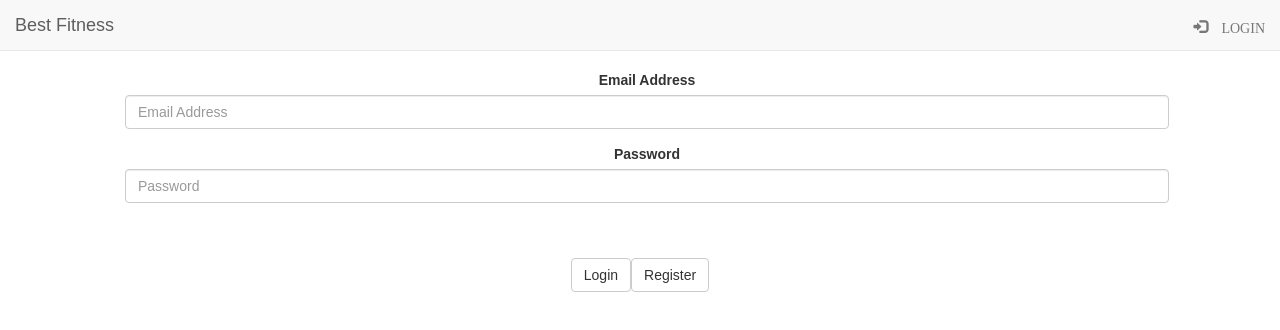
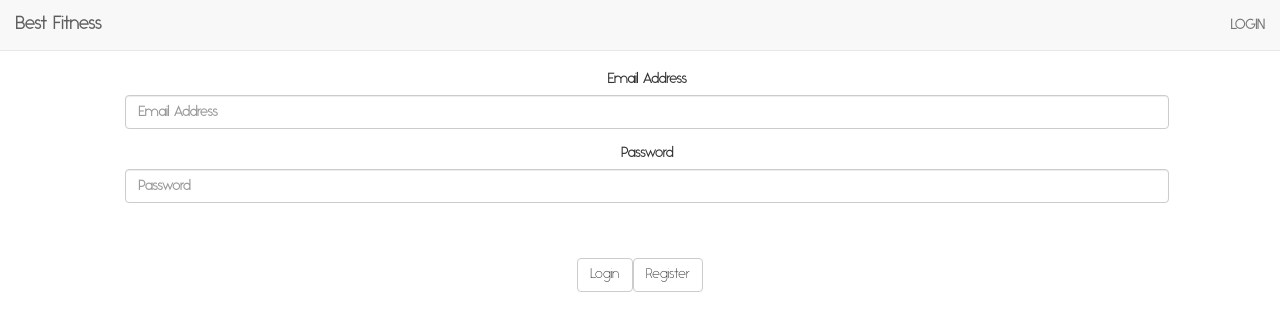
Before and after one commit to msrashid/best-fitness, a React (Create React App) app in the folder best-fitness/client/: page /login in a window 1280 px wide. Shown: the top 330 px of the page. Built offline with nearby package versions, Linux system fonts and the light colour scheme; no server answers.

Commit message:
new font

```diff
--- a/best-fitness/client/src/components/appointment.js
+++ b/best-fitness/client/src/components/appointment.js
@@ -15,7 +15,7 @@ class Day extends React.Component{
     return (
       <div className="display">
         <button
-          className="bigButton"
+          className="bigButton newfont"
           type="button"
           onClick={() => this.props.setDate(this.props.date.database)}>
           {this.props.date.display}
@@ -68,7 +68,11 @@ class Time extends React.Component {
   render() {
     return (
       <div className="display">
-        <button className="bigButton" type="button" onClick={this.handleSubmit}>{this.props.time.format("hA")}</button>
+        <button className="bigButton newfont"
+        type="button"
+        onClick={this.handleSubmit}>
+        {this.props.time.format("hA")}
+        </button>
       </div>
     )
   };
@@ -126,7 +130,7 @@ class Appointment extends React.Component{
         let oneDay = todaysDate.add(1, 'days');
         list.push({
           database: oneDay.format("YYYY-MM-DD"),
-          display: oneDay.format("ddd MM Do")
+          display: oneDay.format("ddd MMM Do")
         });
       }
       console.log(list)
@@ -166,8 +170,8 @@ class Appointment extends React.Component{
       <div className = "container">
         <br/>
         <br/>
-        <div className="row text-center">
-          <h2>{heading}</h2>
+        <div className="row text-center appointment">
+          <h2 className="appointment">{heading}</h2>
         </div>
         <div className="displayout">
           {Elems}
--- a/best-fitness/client/src/components/loggedInNavbar.js
+++ b/best-fitness/client/src/components/loggedInNavbar.js
@@ -1,6 +1,8 @@
 import React from 'react';
 import ReactDom from 'react-dom';
 import { Switch, Route, Link } from 'react-router-dom';
+import './style.css'
+
 
 
 class loggedInNavbar extends React.Component {
@@ -16,7 +18,7 @@ class loggedInNavbar extends React.Component {
       <div>
         <nav className="navbar navbar-default navbar-fixed-top">
           <div className="container-fluid">
-            <Link className="navbar-brand" to="/">Best Fitness</Link>
+            <Link className="navbar-brand newfont" to="/">Best Fitness</Link>
             <div className="collapse navbar-collapse">
               <ul className="nav navbar-nav">
                 <li className="nav-item">
--- a/best-fitness/client/src/components/login.js
+++ b/best-fitness/client/src/components/login.js
@@ -77,7 +77,7 @@ export default class Login extends React.Component{
 
 		return(
 			<div>
-				<form className="text-center" onSubmit={this.handleSubmit}>
+				<form className="text-center newfont" onSubmit={this.handleSubmit}>
         			<div className="row control-group text-center">
                 <br/>
                 <p className="text-center red-text">{this.state.errorMessage}</p>
--- a/best-fitness/client/src/components/myappointments.js
+++ b/best-fitness/client/src/components/myappointments.js
@@ -44,9 +44,9 @@ class MyAppointments extends React.Component {
   	})
   	return(
   		<div>
-  		<h3 className="text-center">Appointments</h3>
+  		<h3 className="text-center newfont">Appointments</h3>
   		<br/>
-  		<table className="text-center">
+  		<table className="text-center newfont">
   			<tr>
   				<th>Date</th>
   				<th>Time</th>
--- a/best-fitness/client/src/components/navbar.js
+++ b/best-fitness/client/src/components/navbar.js
@@ -16,7 +16,7 @@ class Navbar extends React.Component {
 			<div>
 				<nav className="navbar navbar-default navbar-fixed-top">
 					<div className="container-fluid">
-						<Link className="navbar-brand" to="/">Best Fitness</Link>
+						<Link className="navbar-brand newfont" to="/">Best Fitness</Link>
 						<div className="collapse navbar-collapse">
 							<ul className="nav navbar-nav navbar-right">
 								<li className="nav-item">
@@ -34,11 +34,11 @@ class Navbar extends React.Component {
 			<div>
 				<nav className="navbar navbar-default navbar-fixed-top">
 					<div className="container-fluid">
-						<Link className="navbar-brand" to="/">Best Fitness</Link>
+						<Link className="navbar-brand newfont" to="/">Best Fitness</Link>
 						<div className="collapse navbar-collapse">
 							<ul className="nav navbar-nav navbar-right">
 								<li className="nav-item">
-									<Link className="nav-link glyphicon glyphicon-log-in" to="login"> LOGIN</Link>
+									<Link className="nav-link glyphicon glyphicon-log-in newfont" to="login"> LOGIN</Link>
 								</li>
 							</ul>
 						</div>
--- a/best-fitness/client/src/components/style.css
+++ b/best-fitness/client/src/components/style.css
@@ -1,3 +1,7 @@
+@font-face{
+	font-family: 'Alcubierre';
+	src: url('Alcubierre.otf');
+}
 .banner{
 	height: 750px;
 	width: auto;
@@ -53,11 +57,19 @@ th{
 	margin-top: 10px;
 }
 .bigButton{
-	width: 140px;
+	width: 180px;
 	height: 45px;
 	border-radius: 4px;
 	border: solid;
+	border-color: navy;
+	background-color: white;
+	font-size: 20px;
+	font-weight: bold;
 	text-align: center;
 	text-decoration: none;
 	display: inline-block;
 }
+.newfont{
+	font-family: 'Alcubierre';
+	font-weight: bold;
+}
```
Also changed, not shown: best-fitness/client/src/components/Alcubierre.otf (added), 1 other file (tests, documents, lock files or other folders).
